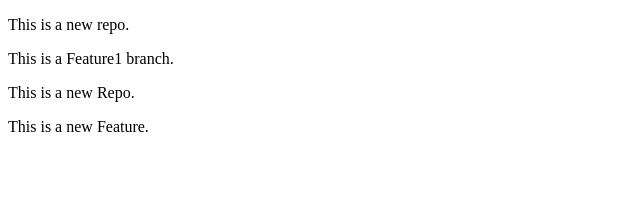
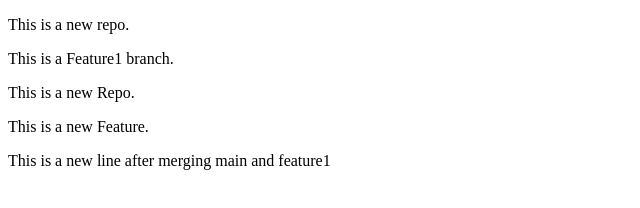
Before and after one commit to Hamid682004/Local_Repo, a plain HTML site: page index.html in a window 1280 px wide. Shown: the whole page, without its empty margins (0-640 px from the left). Drawn offline with Linux system fonts and the light colour scheme.

Commit message:
adding new line

```diff
--- a/index.html
+++ b/index.html
@@ -10,5 +10,7 @@
     <p>This is a Feature1 branch.</p>
     <p>This is a new Repo.</p>
     <p>This is a new Feature.</p>
+
+    <p>This is a new line after merging main and feature1</p>
 </body>
 </html>
```
